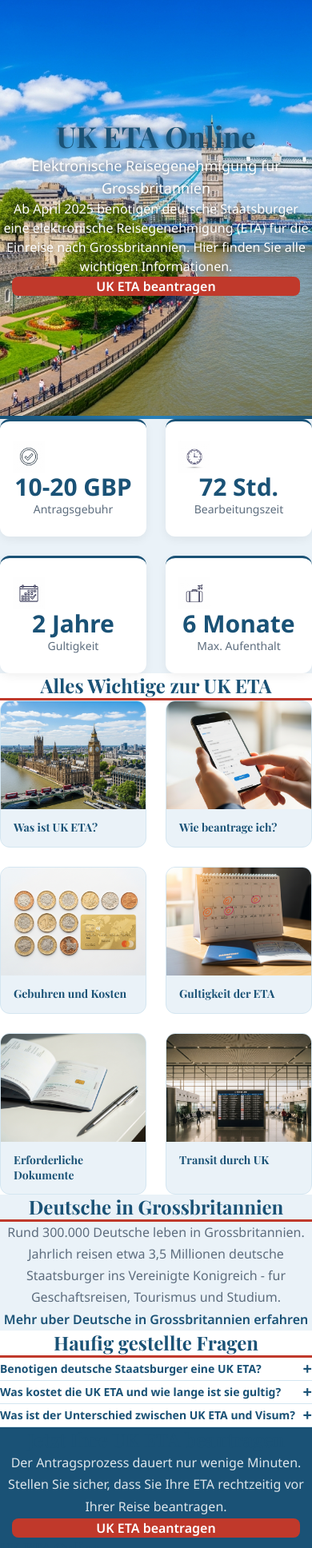
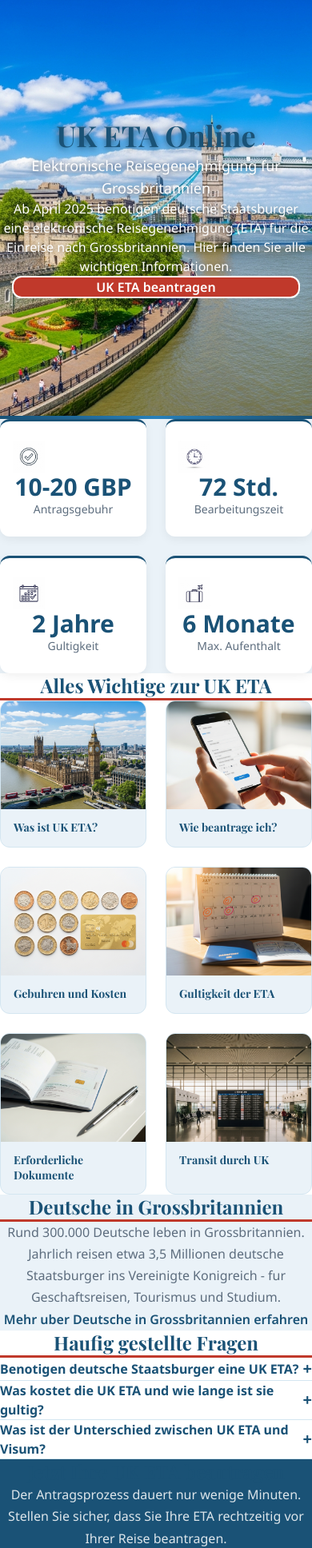
Before and after one commit to mediaxsaburoai0818-design/de-uk-eta-site, a Next.js app: page / in a window 390 px wide. Shown: the part 40-1976 px from the top of the page at 80% size. Built offline with nearby package versions, Linux system fonts and the light colour scheme.

Commit message:
fix: all DE issues - CTA spacing, FAQ font, button style

```diff
--- a/app/FAQAccordion.tsx
+++ b/app/FAQAccordion.tsx
@@ -8,7 +8,7 @@ export default function FAQAccordion({ items }: { items: FAQItem[] }) {
       {items.map((item, index) => (
         <div key={index} style={{ borderBottom: "1px solid #d4e6f1" }}>
           <button onClick={() => setOpenIndex(openIndex === index ? null : index)} className="w-full flex items-center justify-between py-4 text-left" style={{ background: "none", border: "none", cursor: "pointer" }}>
-            <span className="font-bold text-sm sm:text-base pr-4" style={{ color: "#1a5276" }}>{item.question}</span>
+            <span className="font-bold text-base pr-4" style={{ color: "#1a5276" }}>{item.question}</span>
             <span className="flex-shrink-0 text-xl font-bold" style={{ color: "#1a5276" }}>{openIndex === index ? "\u2212" : "+"}</span>
           </button>
           {openIndex === index && (<div className="pb-4"><p className="text-sm leading-relaxed" style={{ color: "#5d6d7e" }}>{item.answer}</p></div>)}
--- a/app/page.tsx
+++ b/app/page.tsx
@@ -55,8 +55,8 @@ export default function HomePage() {
             href="https://www.gov.uk/guidance/apply-for-an-electronic-travel-authorisation-eta"
             target="_blank"
             rel="noopener noreferrer"
-            className="inline-block font-semibold py-3.5 px-8 text-base transition-colors"
-            style={{ backgroundColor: "#c0392b", borderRadius: "8px", width: "100%", maxWidth: "360px", color: "white" }}
+            className="inline-block font-semibold py-3.5 px-8 text-base transition-colors rounded-xl border-2 border-white"
+            style={{ backgroundColor: "#c0392b", width: "100%", maxWidth: "360px", color: "white" }}
           >
             UK ETA beantragen
           </a>
@@ -148,7 +148,7 @@ export default function HomePage() {
       </section>
 
       {/* CTA Section - blue */}
-      <section style={{ backgroundColor: "#1a5276" }} className="py-16 text-center">
+      <section style={{ backgroundColor: "#1a5276" }} className="pt-16 pb-40 text-center">
         <div className="max-w-3xl mx-auto px-10 md:px-16">
           <h2 className="text-2xl md:text-3xl font-bold text-white mb-4" style={{ fontFamily: "'Playfair Display', serif" }}>
             Jetzt Ihre UK ETA beantragen
@@ -160,8 +160,8 @@ export default function HomePage() {
             href="https://www.gov.uk/guidance/apply-for-an-electronic-travel-authorisation-eta"
             target="_blank"
             rel="noopener noreferrer"
-            className="inline-block font-semibold py-3.5 px-8 text-base transition-colors"
-            style={{ backgroundColor: "#c0392b", borderRadius: "8px", width: "100%", maxWidth: "360px", color: "white" }}
+            className="inline-block font-semibold py-3.5 px-8 text-base transition-colors rounded-xl border-2 border-white"
+            style={{ backgroundColor: "#c0392b", width: "100%", maxWidth: "360px", color: "white" }}
           >
             UK ETA beantragen
           </a>
```
